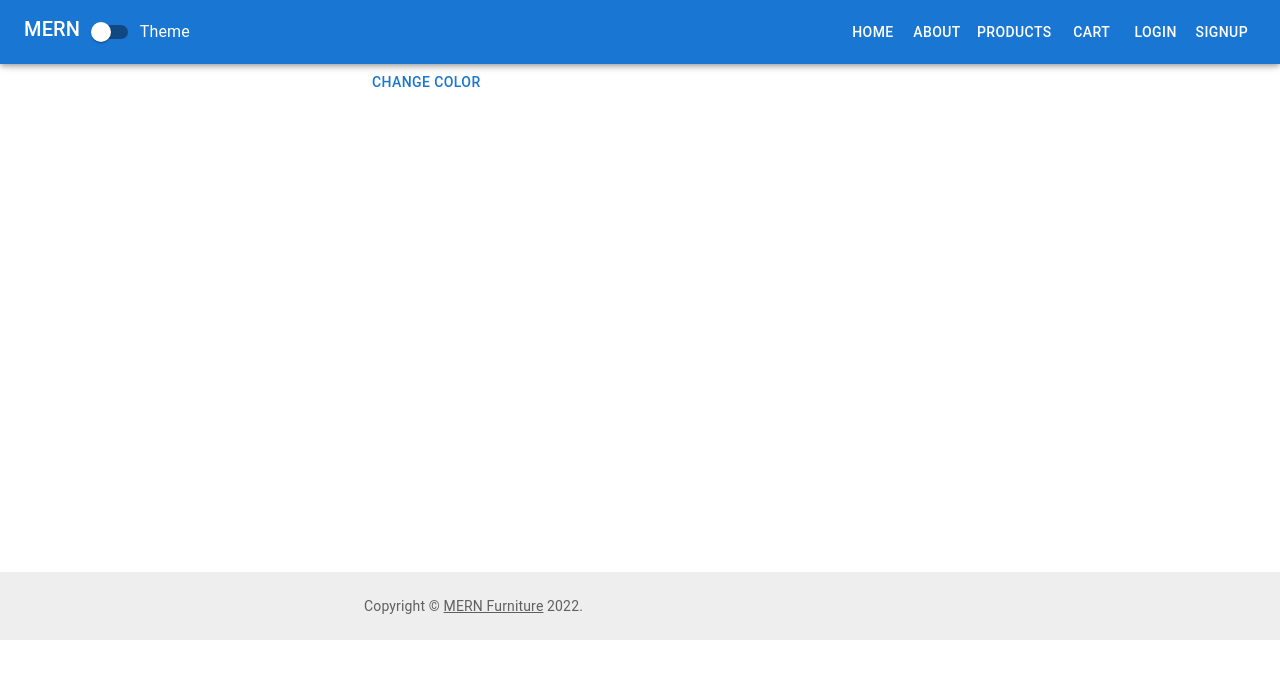
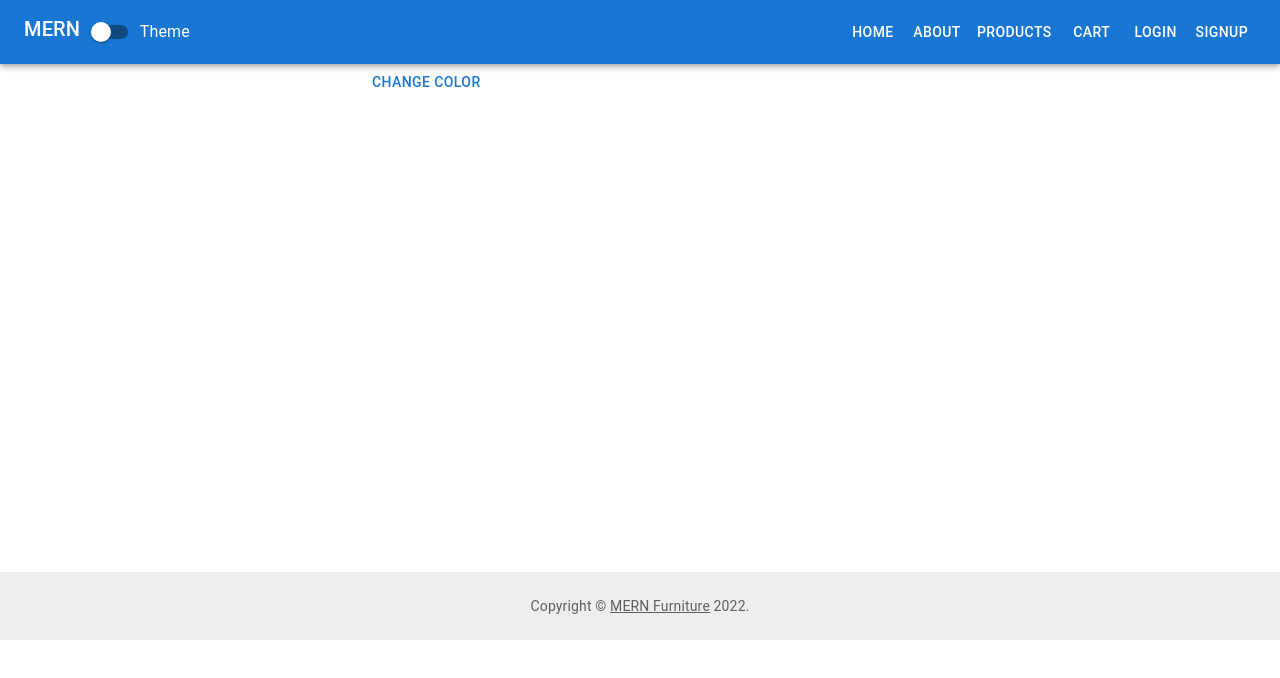
Before and after one commit to kimg5/eshop-frontend, a React (Create React App) app: page / in a window 1280 px wide. Shown: the top 678 px of the page. Built offline with nearby package versions, Linux system fonts and the light colour scheme.

Commit message:
centered footer text

```diff
--- a/src/components/Footer.js
+++ b/src/components/Footer.js
@@ -6,7 +6,7 @@
 function Footer() {
   return (
       <Container maxWidth="sm">
-        <Typography variant="body2" color="text.secondary">
+        <Typography variant="body2" color="text.secondary" textAlign="center">
           {"Copyright © "}
           <Link color="inherit" href="#">
           MERN Furniture
```
